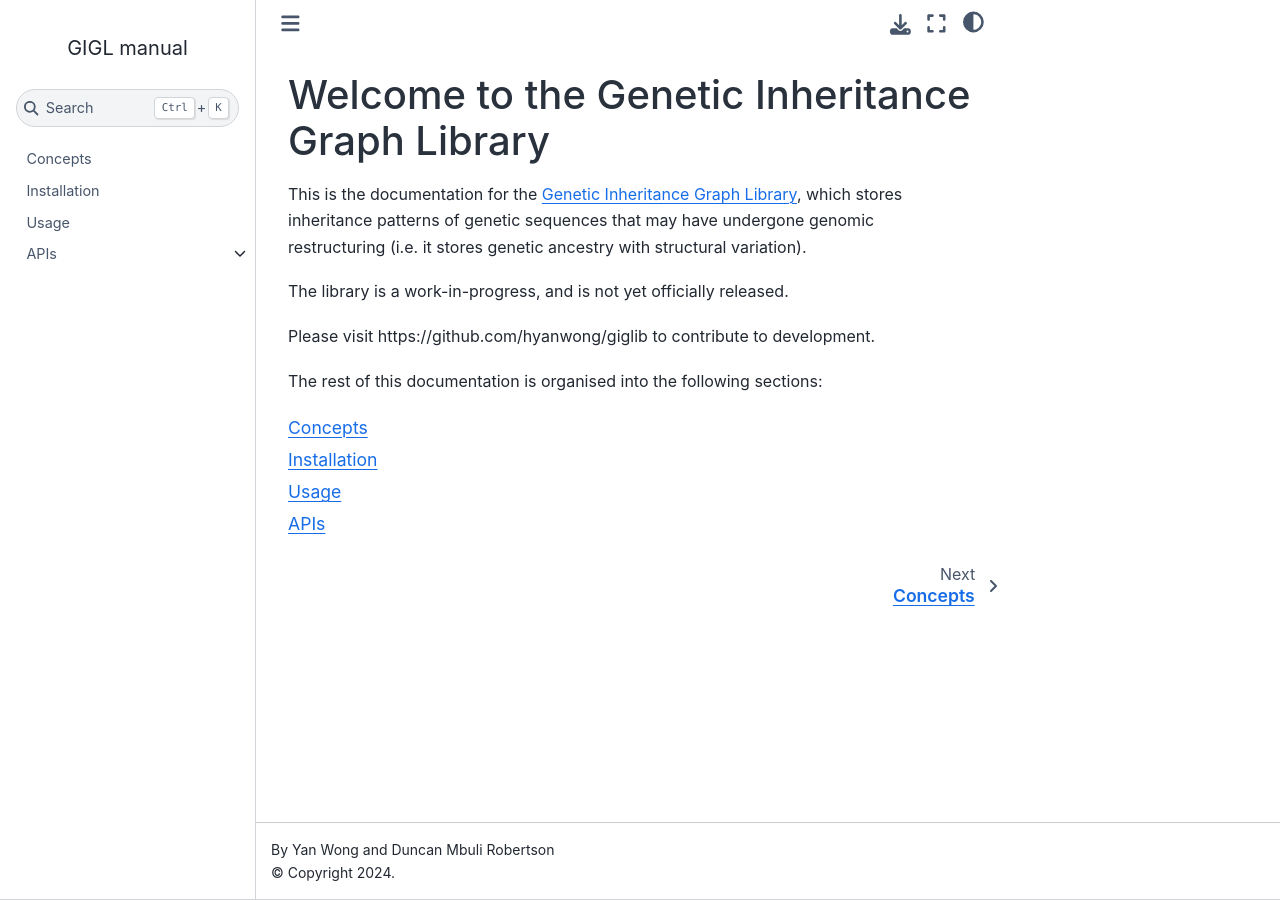
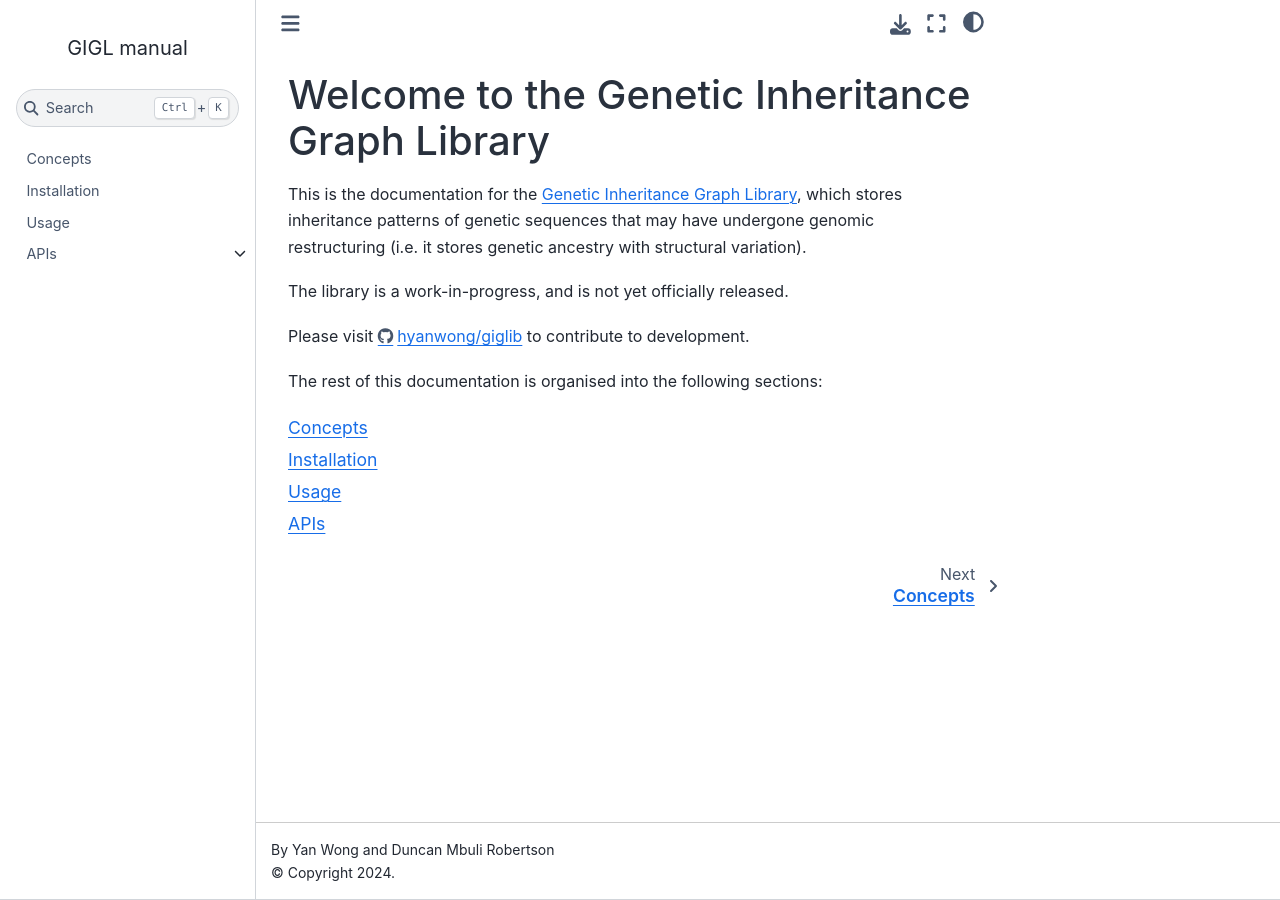
Before and after one commit to hyanwong/giglib, a Jupyter Book: the page built from docs/index.md, in a window 1280 px wide. Built offline with Jupyter Book 1.0.4 settings and Sphinx 7.4.7 and the Sphinx Book theme 1.1.4, drawn with Linux system fonts in a browser that asks for light colours; some of the changed lines change nothing that is shown.

Commit message:
Update GitHub link to use markdown formatting

```diff
--- a/docs/index.md
+++ b/docs/index.md
@@ -23,7 +23,7 @@ genetic ancestry with structural variation).
 
 The library is a work-in-progress, and is not yet officially released.
 
-Please visit https://github.com/hyanwong/giglib to contribute to development.
+Please visit [https://github.com/hyanwong/giglib](https://github.com/hyanwong/giglib) to contribute to development.
 
 The rest of this documentation is organised into the following sections:
 
```
